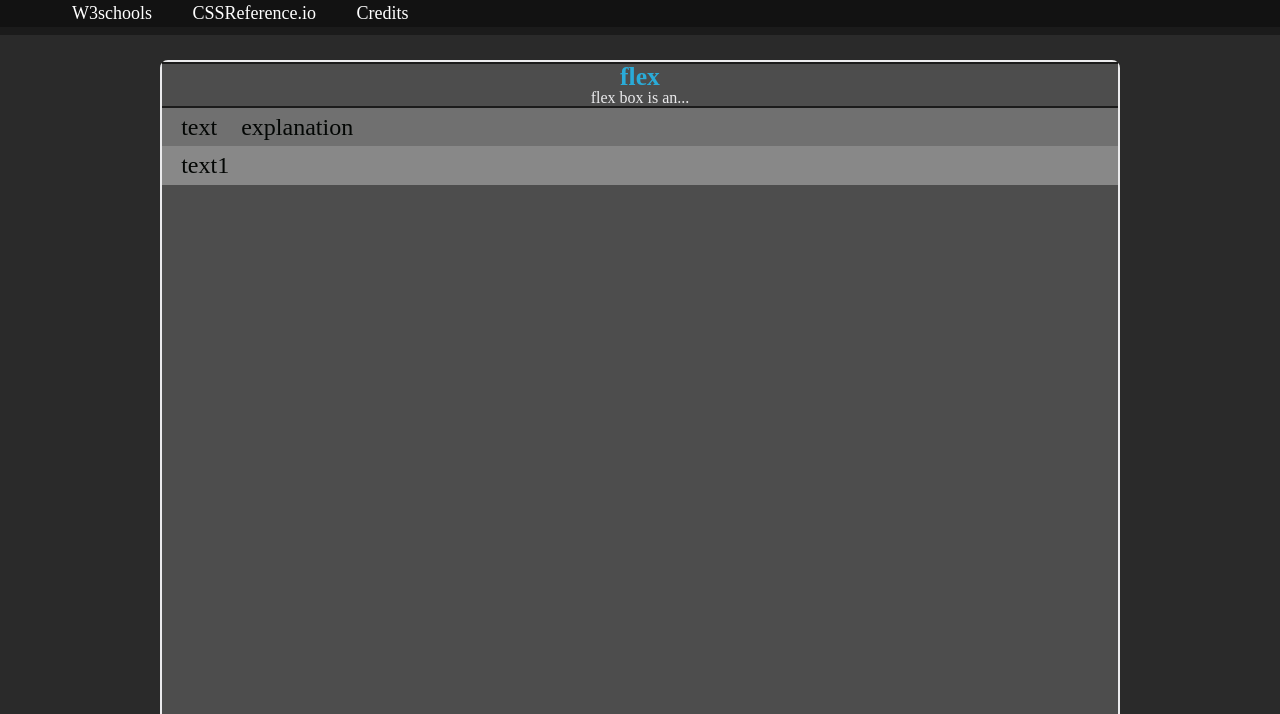
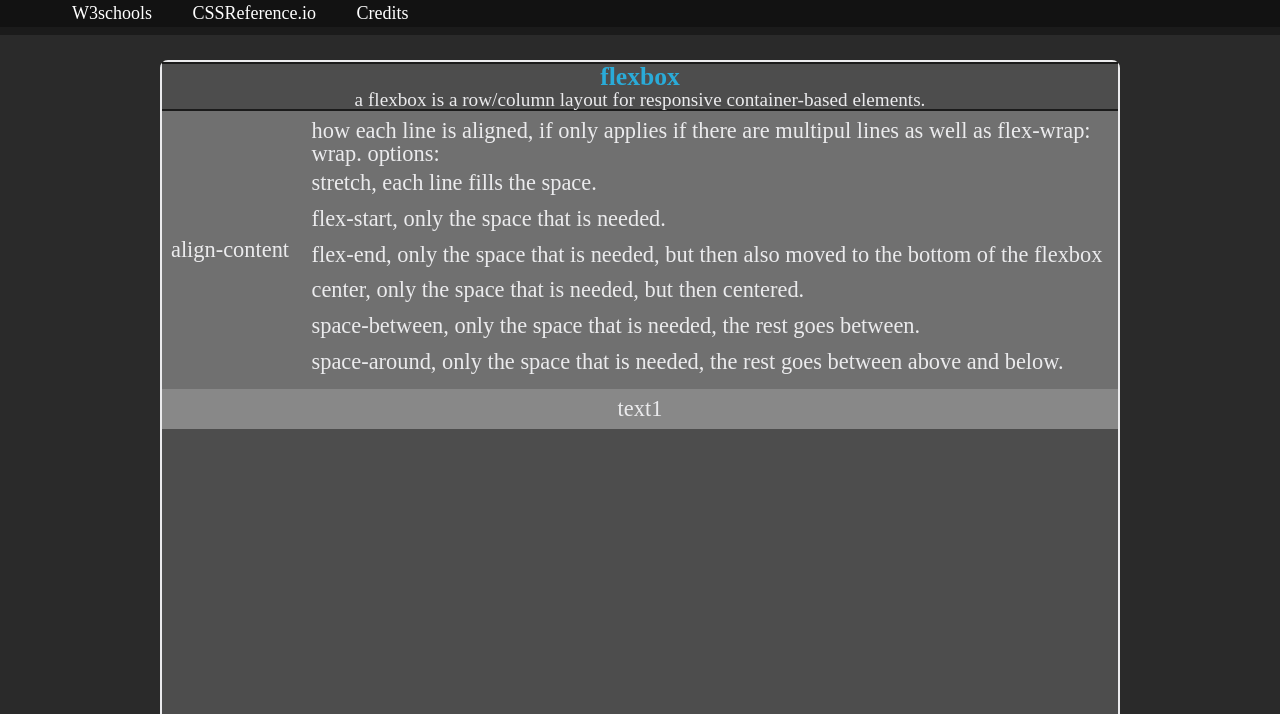
Before and after one commit to kripticni/Web, a plain HTML site: page css/projects/css-index/index.html in a window 1280 px wide. Shown: the part 86-800 px from the top of the page. Drawn offline with Linux system fonts and the light colour scheme.

Commit message:
further work on css-index

```diff
--- a/css/projects/css-index/css/style.css
+++ b/css/projects/css-index/css/style.css
@@ -44,7 +44,7 @@ body, html {
 	list-style: none;
 }
 
-#nav ul, li {
+#nav ul, #nav li {
 	display: inline;
 	font-size: 18px;
 	margin-left: 2em;
@@ -128,7 +128,7 @@ body, html {
 }
 
 .item-class p {
-	font-size: 1.0em;
+	font-size: 1.2em;
 	line-height: 1.0em;
 
 	color: #ebebed;
@@ -144,14 +144,40 @@ body, html {
 	width: 100%;
 
 	text-align: left;
+	line-height: 1.0em;
+
 	gap: 1em;
-	margin-right: 1em;
-	font-size: 1.5em;
+	font-size: 1.4em;
 
-	color: #030604;
+	color: #ebebed;
 
-	padding-left: 0.8em;
-	padding-right: 0.8em;
+	padding: 0.4em;
+}
+
+.item-a span, .item-b span {
+	display: inline-block;
+	vertical-align: top;
+	line-height: 1.0em;
+}
+
+.item-a span:first-child,
+.item-b span:first-child {
+	margin: auto;
+}
+
+.item-a span:nth-child(2),
+.item-b span:nth-child(2) {
+	flex: 1;
+}
+
+.item-a ul, .item-a li
+.item-b ul, .item-b li {
+	display: block;
+	list-style: none;
+	text-decoration: none;
+	padding: 0;
+	margin: 0;
+	line-height: 0.5em;
 }
 
 .item-a {
--- a/css/projects/css-index/index.html
+++ b/css/projects/css-index/index.html
@@ -26,13 +26,22 @@
 		<div id="frame">
 			<div class="item-class">
 				<hgroup>
-					<h3>flex</h3>
-					<p>flex box is an...</p>
+					<h3>flexbox</h3>
+					<p>a flexbox is a row/column layout for responsive container-based elements.</p>
 				</hgroup>
 			</div>
 			<div class="item-a">
-				<span>text</span>
-				<span>explanation</span>
+				<span>align-content</span>
+				<span>how each line is aligned, if only applies if there are multipul lines as well as flex-wrap: wrap. options:
+					<ul>
+						<li>stretch, each line fills the space.</li>
+						<li>flex-start, only the space that is needed.</li>
+						<li>flex-end, only the space that is needed, but then also moved to the bottom of the flexbox</li>
+						<li>center, only the space that is needed, but then centered.</li>
+						<li>space-between, only the space that is needed, the rest goes between.</li>
+						<li>space-around, only the space that is needed, the rest goes between above and below.</li>
+					</ul>
+				</span>
 			</div>
 			<div class="item-b">
 				<span>text1</span>
```
